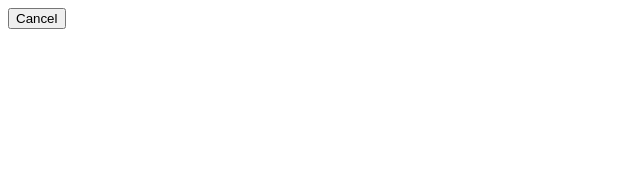
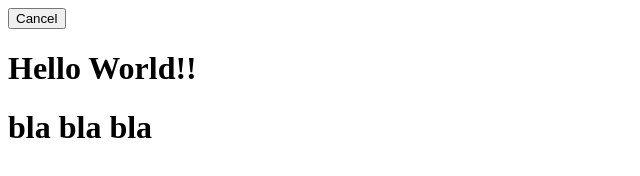
Before and after one commit to AviadDerli/git-ariel-sprint, a website: page index.html in a window 1280 px wide. Shown: the whole page, without its empty margins (0-640 px from the left). Drawn offline with Linux system fonts and the light colour scheme.

Commit message:
eggslkdjsalkjd

```diff
--- a/index.html
+++ b/index.html
@@ -3,9 +3,11 @@
 <head>
     <meta charset="UTF-8">
     <meta name="viewport" content="width=device-width, initial-scale=1.0">
-    <title>🍕🍳</title>
+    <title>🍕🍳🌺</title>
 </head>
 <body>
     <button>Cancel</button>
+    <h1>Hello World!!</h1>
+    <h1>bla bla bla</h1>
 </body>
 </html>
```
